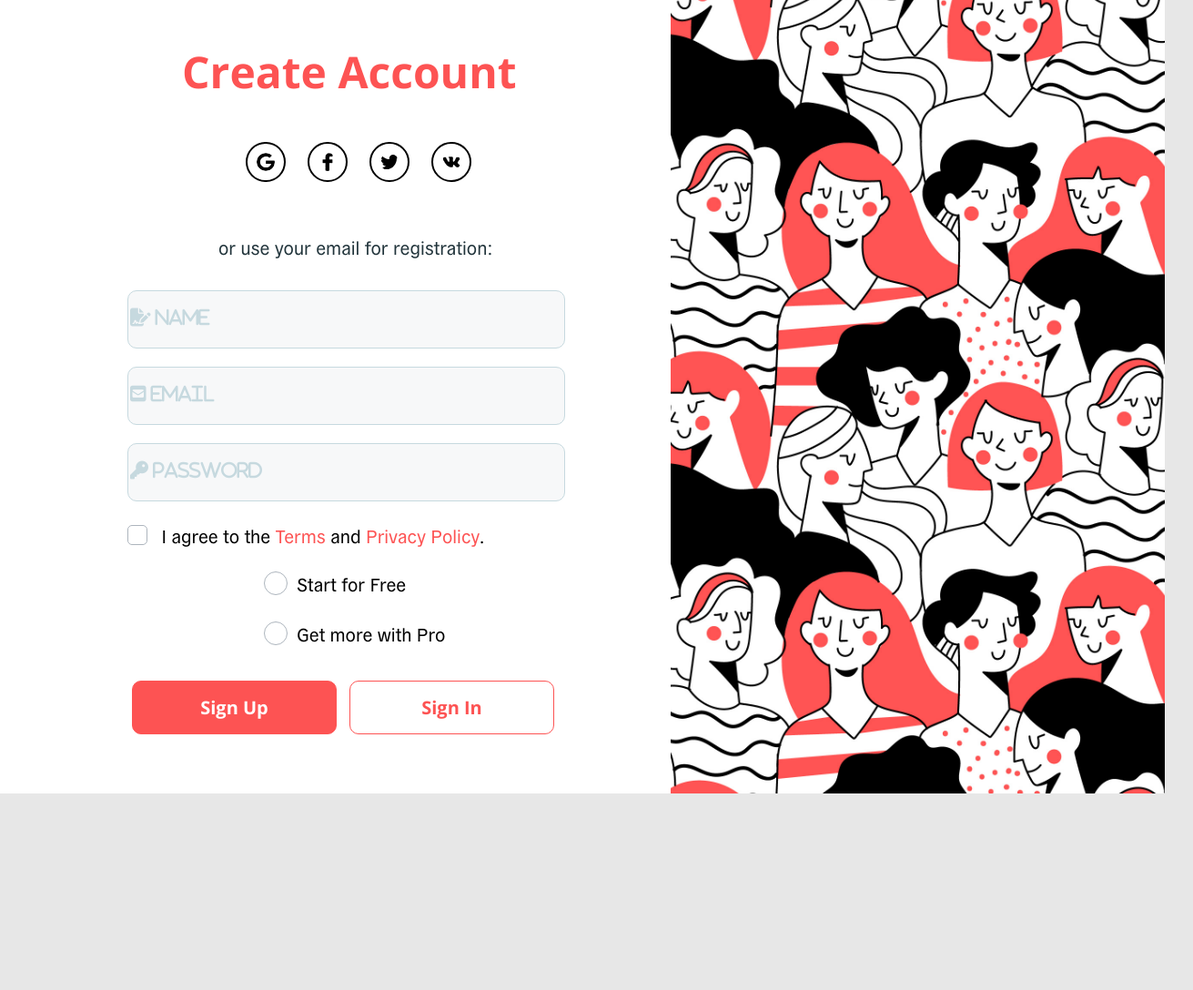
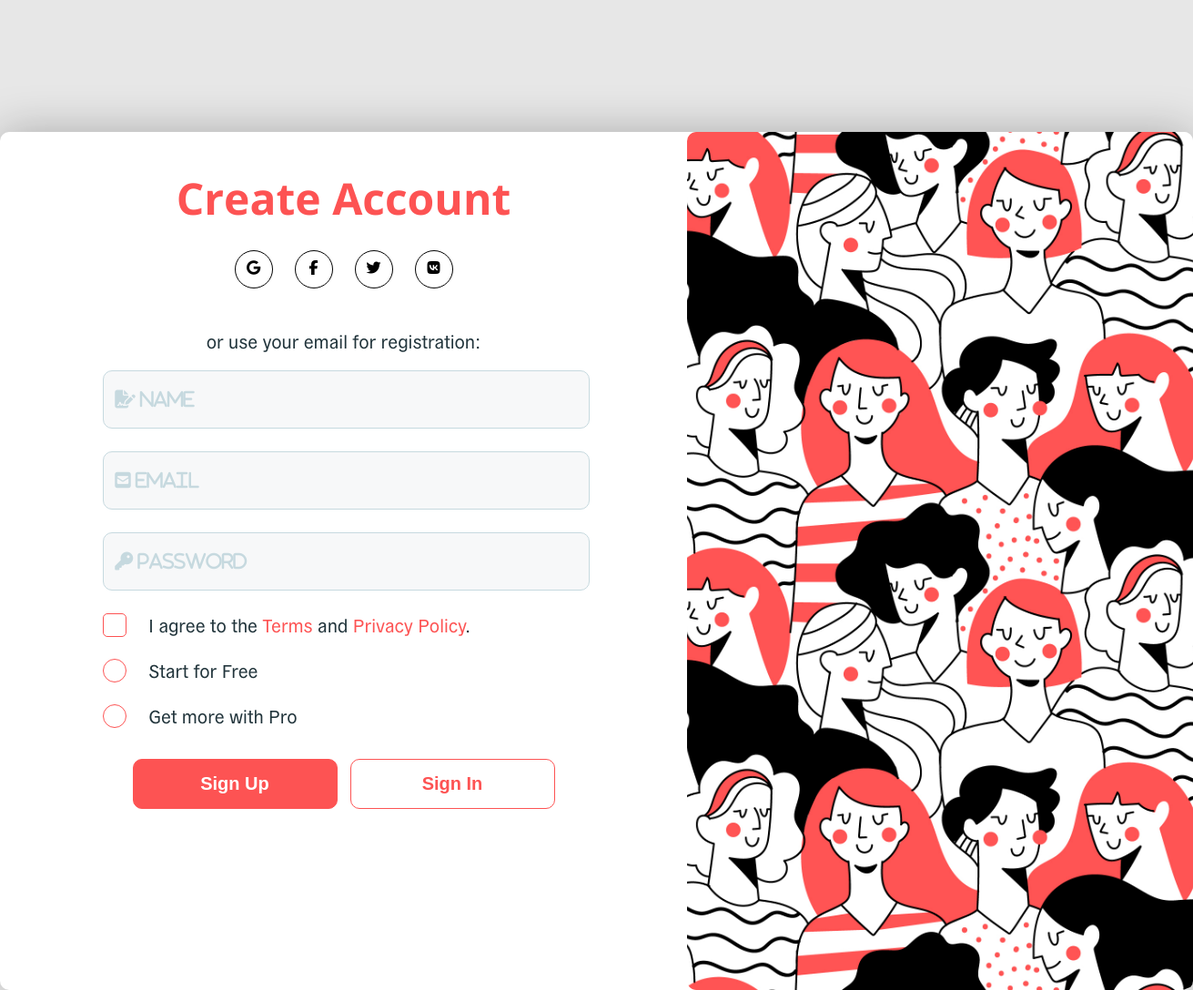
Before and after one commit to fkmx1/Maksim-Pegov-Tasks, a plain HTML site: page task-2/index.html in a window 1280 px wide. Shown: the top 1088 px of the page at 91% size, 1311 px wide, since content can reach past the window. Before the commit the page ends 872 px from the top, so only its background shows below. Drawn offline with nearby package versions, Linux system fonts and the light colour scheme.

Commit message:
fix task-2

```diff
--- a/task-2/index.html
+++ b/task-2/index.html
@@ -10,29 +10,37 @@
     <link href="https://fonts.googleapis.com/css2?family=Open+Sans:wght@700&display=swap" rel="stylesheet">
 </head>
 <body>
-    <div class="content">
-        <div class="form">
-            <span class="nameForm">Create Account</span>
-            <div class="iconDiv">
-                <img src="img/google.svg" alt="google" class="icon">
-                <img src="img/facebook.png" alt="facebook" class="icon">
-                <img src="img/twitter.svg" alt="twitter" class="icon">
-                <img src="img/vk.png" alt="vk" class="icon">
+    <div class="page">
+        <div class="content">
+            <div class="form">
+                <span class="span-create-account">Create Account</span>
+                <div>
+                    <i class="fab fa-google"></i>
+                    <i class="fab fa-facebook-f"></i>
+                    <i class="fab fa-twitter"></i>
+                    <i class="fab fa-vk"></i>
+                </div>
+                <p class="legend-registration">or use your email for registration:</p>
+                <form class="form-elems-registration">
+                    <input type = "text" placeholder = "&#xf573 Name" class="elem-form-registration">
+                    <input type = "email" placeholder = "&#xf199 Email" class="elem-form-registration">
+                    <input type = "password" placeholder = "&#xf084 Password" class="elem-form-registration">
+                    <div class="checkbox">
+                        <input type="checkbox" class="checkbox__input" id="checkbox-agree">
+                        <label for="checkbox-agree" class="checkbox__label"><span>I agree to the <span> Terms </span>and<span> Privacy Policy</span>.</span></label>
+                    </div>
+                    <div class="radio">
+                        <input type="radio" class="radio__input" id="free-radio-input" name="status-account">
+                        <label for="free-radio-input" class="radio__label">Start for Free</label>
+                    </div>
+                    <div class="radio">
+                        <input type="radio" class="radio__input" id="pro-radio-input" name="status-account">
+                        <label for="pro-radio-input" class="radio__label">Get more with Pro</label>
+                    </div>
+                    <button class="button-sing-up">Sign Up</button>
+                    <button class="button-sign-in">Sign In</button>
+                </form>
             </div>
-            <p class="legendRegistration">or use your email for registration:</p>
-            <form class="formElems">
-                <input style="font-family: FontAwesome;" type = "text" placeholder = "&#xf573 Name" class="elem"><br>
-                <input style="font-family: FontAwesome;" type = "email" placeholder = "&#xf199 Email" class="elem"><br>
-                <input style="font-family: FontAwesome;" type = "password" placeholder = "&#xf084 Password" class="elem"><br>
-                <input type="checkbox" class="custom-checkbox" id="agree">
-                <label for="agree">&nbsp;I agree to the&nbsp;<span class="agreeCreateAccount">Terms</span>&nbsp;and&nbsp;<span class="agreeCreateAccount">Privacy Policy</span>.</label><br>
-                <input type="radio" class="custom-radio" id="freeRadioInput" name="statusAccount">
-                <label for="freeRadioInput">Start for Free</label><br>
-                <input type="radio" class="custom-radio" id="proRadioInput" name="statusAccount">
-                <label for="proRadioInput">Get more with Pro</label><br>
-                <input type="button" class="singUp" value="Sign Up">
-                <input type="button" class="signIn" value="Sign In">
-            </form>
         </div>
         <div class="picture"></div>
     </div>
--- a/task-2/style.css
+++ b/task-2/style.css
@@ -13,178 +13,221 @@ body {
     padding: 0;
 }
 
+.page {
+    margin: 145px auto;
+    width: 1311px;
+    height: 943px;
+    background-color: rgb(255, 255, 255);
+    box-shadow: 0 0 50px rgba(0, 0, 0, 0.26);
+    border-radius: 10px;
+}
 .content {
-    display: flex;
-    justify-content: center;
-    align-items: center;
-    height: 100vh;
+    float: left;
+    width: 755px;
+    height: 943px;
+    border: 1px;
 }
 .form {
-    background-color: rgb(255, 255, 255);
-    width: 755px;
-    height: 943px;
-    position: relative;
+    text-align: center;
+    margin: 40px auto 0;
+    width: 70%;
 }
-
 .picture {
-    background-image: url(img/girls.jpg);
+    float: left;
+    background-image: url("img/girls.jpg");
     background-size:cover;
     background-position: 25%;
     width: 556px;
     height: 943px;
+    border: 1px;
+    border-radius: 10px;
 }
 
-.nameForm {
+.span-create-account {
     font-family: 'Open Sans', sans-serif;
     font-size: 48px;
-    position: absolute;
     color:#fd5353;
-    top: 117px;
-    left: 200px;
 }
 
-.icon {
-    border-radius: 100%; /* Радиус скругления */
-    border: 2px solid black; /* Параметры рамки */
+.fab {
+    border-radius: 100%;
+    border: 1px solid black;
+    padding: 10px;
+    margin: 25px 10px;
     width: 20px;
-    padding: 10px;
-    margin: 10px;
+    height: 20px;
+    cursor: pointer;
+}
 
-}
-.iconDiv {
-    position: absolute;
-    top: 217px;
-    left: 260px;
-}
-.legendRegistration {
+.legend-registration, .checkbox__label{
     font-family: 'Gimbal';
     font-size: 20px;
-    position: absolute;
-    left: 240px;
-    top: 310px;
     color: #21343b;
 }
 
-.formElems {
-    position: absolute;
-    left: 140px;
-    top: 370px;
+.elem-form-registration {
+    margin-bottom: 25px;
+    width: 100%;
+    height: 60px;
+    border: 1px solid #c6d9df;
+    background-color:#f7f8f9;
+    border-radius: 10px;
+    font-size:1.25rem;
+    cursor: pointer;
 }
 
-.elem {
-    width: 475px;
-    height: 60px;
-    border: 1px solid #c6d9df;
-    margin-top: 20px;
-    background-color:#f7f8f9;
-    border-radius: 10px;
+input.elem-form-registration::placeholder {
+    color: #c6d9df;
+    font-size: 1.25rem;
+    font-family: FontAwesome;
+    padding-left: 10px;
 }
 
-input.elem::placeholder {
-    color: #c6d9df;
-    font-size: 1.25rem;
+.checkbox {
+    position: relative;
+    text-align: left;
+    padding-left: 25px;
+}
+.checkbox__input, .radio__input {
+    appearance: none;
+    position: absolute;
 }
 
-/* стили для скрытия стандартного элемента input */
-.custom-checkbox {
-    position: absolute;
-    z-index: -1;
-    opacity: 0;
+.checkbox__label {
+    padding-left: 25px;
+    cursor: pointer;
 }
 
-/* поддельный чекбокс */
-.custom-checkbox+label {
-    display: inline-flex;
-    align-items: center;
-    user-select: none;
+.checkbox__label:before {
+    content: "";
+    display: block;
+    width: 24px;
+    height: 24px;
+
+    border: 1px solid #fd5353;
+    background-color: #fff;
+    border-radius: 5px;
+
+    position: absolute;
+    top: 0;
+    left: 0;
+    z-index: 1;
+
+    transition: all 0.5s;
+}
+.checkbox__label:after {
+    content: "";
+    display: block;
+    width: 24px;
+    height: 24px;
+
+    background: url("img/check.png") no-repeat;
+    background-size: 16px 16px;
+    opacity: 0;
+
+    position: absolute;
+    top: 5px;
+    left: 5px;
+    z-index: 2;
+
+    transition: all 0.5s;
+}
+
+.checkbox__input:checked + .checkbox__label:before {
+    background-color: #fd5353;
+}
+
+.checkbox__input:checked + .checkbox__label:after {
+    opacity: 1;
+}
+.radio {
+    position: relative;
+    text-align: left;
+    margin-top: 25px;
+    padding-left: 25px;
+}
+.radio__label {
+    padding-left: 25px;
+
+    cursor: pointer;
     font-family: 'Gimbal';
     font-size: 20px;
-    margin-top: 25px;
+    color: #21343b;
+}
+.radio__label:before {
+    content: "";
+    display: block;
+    width: 24px;
+    height: 24px;
 
-}
-.custom-checkbox+label::before {
-    content: '';
-    display: inline-block;
-    width: 1.25rem;
-    height: 1.25rem;
-    flex-shrink: 0;
-    flex-grow: 0;
-    border: 1px solid #adb5bd;
-    border-radius: 0.25em;
-    margin-right: 0.5em;
-    background-repeat: no-repeat;
-    background-position: center center;
-    background-size: 50% 50%;
+    border: 1px solid #fd5353;
+    background-color: #fff;
+    border-radius: 50%;
+
+    position: absolute;
+    top: 0;
+    left: 0;
+    z-index: 1;
+
+    transition: all 0.5s;
 }
 
-/* стили при нахождении элемента в состоянии checked */
-.custom-checkbox:checked+label::before {
-    border-color: #fd5353;
+.radio__label:after {
+    content: "";
+    display: block;
+    width: 20px;
+    height: 20px;
+
     background-color: #fd5353;
-    background-image: url("img/check.png");
+    border-radius: 50%;
+    opacity: 0;
+
+    position: absolute;
+    top: 3px;
+    left: 3px;
+    z-index: 2;
+
+    transition: all 0.5s;
 }
 
-.agreeCreateAccount {
+.radio__input:checked + .radio__label:before {
+    border-color: #fd5353;
+}
+
+.radio__input:checked + .radio__label:after {
+    opacity: 1;
+}
+
+.form-elems-registration label span span {
     color: #fd5353;
 }
-
-.singUp, .signIn {
+.button-sing-up, .button-sign-in {
     margin: 35px 5px;
     border: 1px solid #fd5353;
     border-radius: 10px;
     padding: 15px 60px;
-    font-family: 'Open Sans', sans-serif;
     display: inline-block;
     font-size: 20px;
     width: 225px;
+    cursor: pointer;
+    font-weight: 700;
 }
 
-.singUp {
+.button-sing-up {
     color: rgb(255, 255, 255);
     background-color: #fd5353;
-    font-weight: 100;
 }
 
-.signIn {
+.button-sign-in {
     color:#fd5353;
     background-color: rgb(255, 255, 255);
 }
 
-/* для элемента input c type="radio" */
-.custom-radio {
-    position: absolute;
-    z-index: -1;
-    opacity: 0;
+.button-sing-up:hover {
+    color:#fd5353;
+    background-color: rgb(255, 255, 255);
 }
-  /* для элемента label связанного с .custom-radio */
-.custom-radio+label {
-    display: inline-flex;
-    align-items: center;
-    user-select: none;
-    font-family: 'Gimbal';
-    font-size: 20px;
-    margin-top: 25px;
-    margin-left: 150px;
-}
-
-  /* создание в label псевдоэлемента  before со следующими стилями */
-.custom-radio+label::before {
-    content: '';
-    display: inline-block;
-    width: 1.5rem;
-    height: 1.5rem;
-    flex-shrink: 0;
-    flex-grow: 0;
-    border: 1px solid #adb5bd;
-    border-radius: 50%;
-    margin-right: 0.5em;
-    background-repeat: no-repeat;
-    background-position: center center;
-    background-size: 50% 50%;
-}
-
-  /* стили для радиокнопки, находящейся в состоянии checked */
-.custom-radio:checked+label::before {
-    border-color: #fd5353;
+.button-sign-in:hover {
+    color: rgb(255, 255, 255);
     background-color: #fd5353;
 }
```
Also changed, not shown: task-2/img/facebook.png (deleted), task-2/img/google.svg (deleted), task-2/img/twitter.svg (deleted), task-2/img/vk.png (deleted), task-2/img/vk.svg (deleted), 1 other file.
